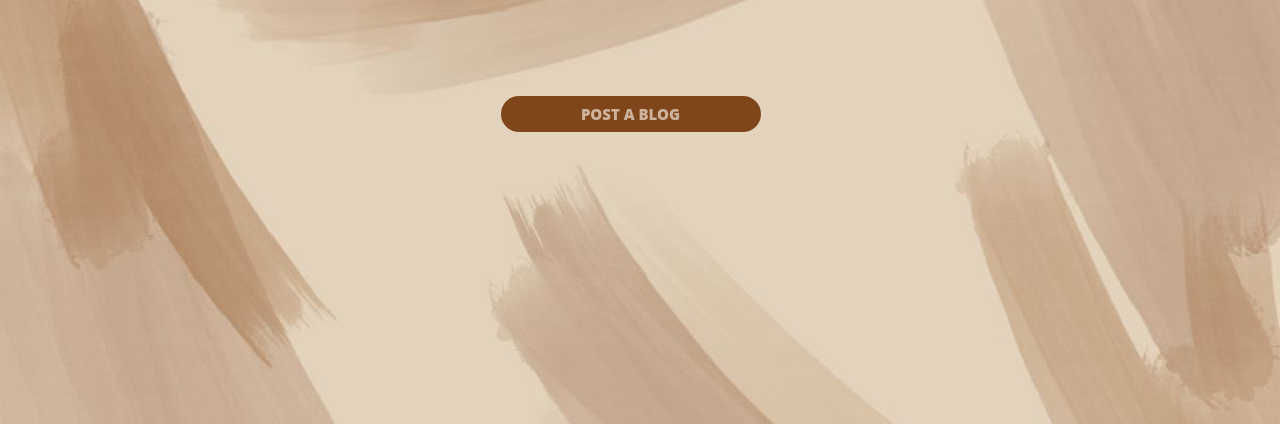
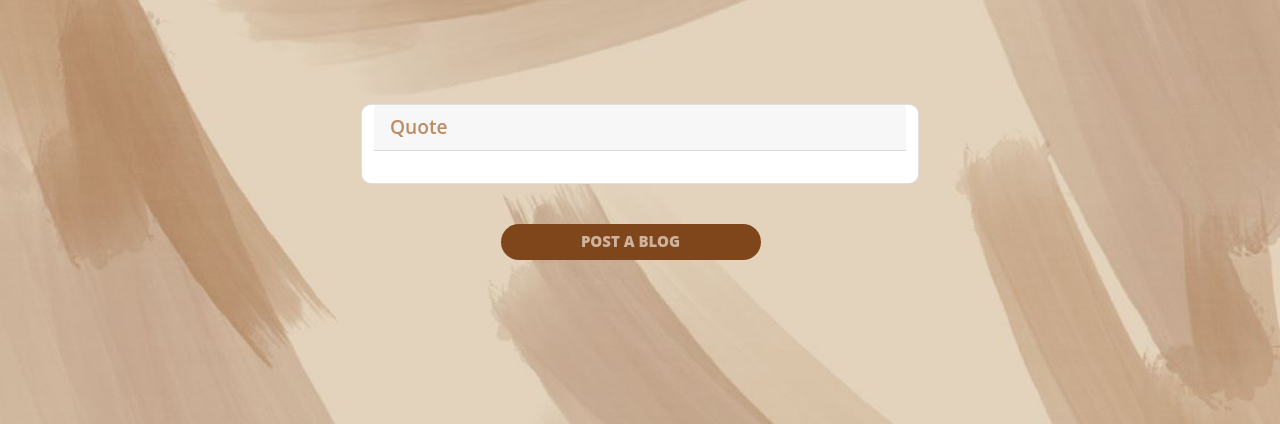
Before and after one commit to DynastyElvis/Blog, a Python web app: template app/templates/home.html in a window 1280 px wide. Shown: the part 56-480 px from the top of the page. Run offline with Jinja, Linux system fonts and the light colour scheme; the template is opened without the code that fills it, so the values that code supplies are empty; some libraries are stand-ins or nearby versions.

Commit message:
ft: home template updates

```diff
--- a/app/templates/home.html
+++ b/app/templates/home.html
@@ -6,7 +6,15 @@
      <div class="container quote">
          <div class="row quotebody">
 
+             <div class="card quotecard">
+                 <div style="font-weight: 600; font-size: larger; color: #BE8C63;" class="card-header">
+                     <span> Quote</span>
 
+                 </div>
+                 <div class="card-body">
+
+                 </div>
+             </div>
 
 
          </div>
```
